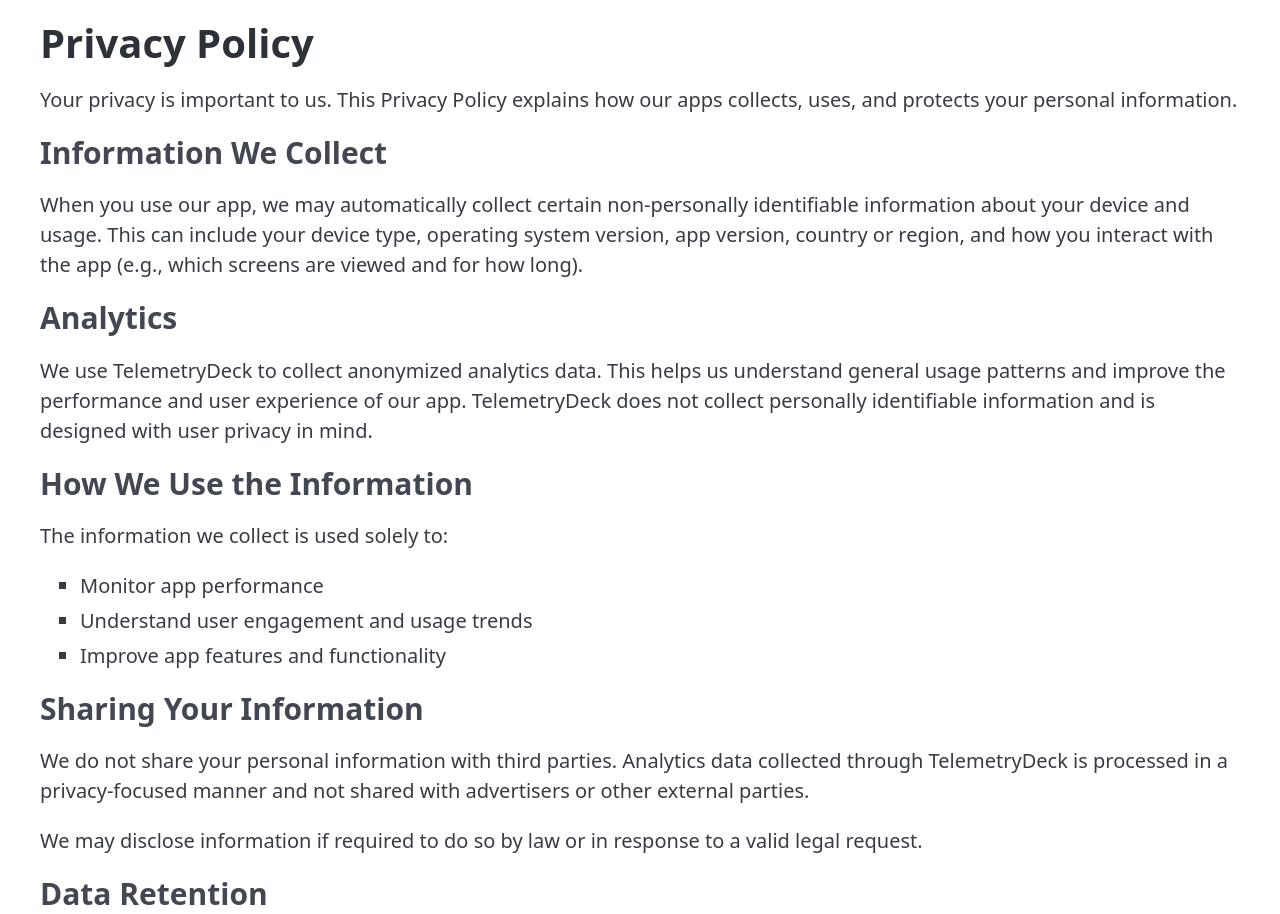
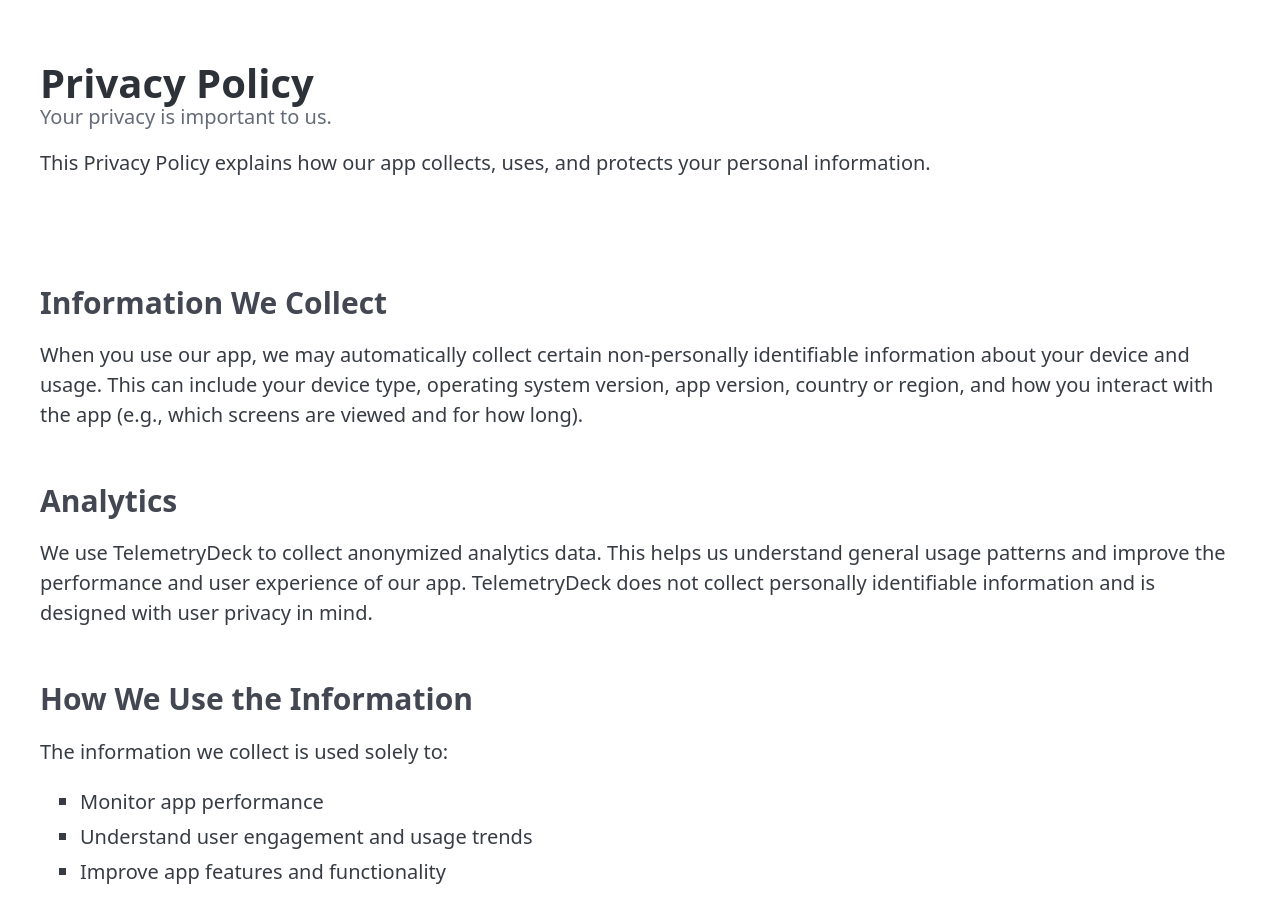
Before and after one commit to robertpinl/robertpinl.github.io, a plain HTML site: page privacy-policy.html in a window 1280 px wide. Shown: the top 914 px of the page. Drawn offline with nearby package versions, Linux system fonts and the light colour scheme.

Commit message:
Update styles

```diff
--- a/privacy-policy.html
+++ b/privacy-policy.html
@@ -5,19 +5,21 @@
   <meta name="viewport" content="width=device-width, initial-scale=1">
   <meta name="color-scheme" content="light dark">
   <title>Privacy Policy</title>
-  <link rel="stylesheet" href="https://cdn.jsdelivr.net/npm/@picocss/pico@2/css/pico.min.css"/>
+  <link rel="stylesheet" href="https://cdn.jsdelivr.net/npm/@picocss/pico@2.1.1/css/pico.min.css"/>
 </head>
 <body>
 
+<header class="container">
+  <hgroup>
+    <h1>Privacy Policy</h1>
+    <h2>Your privacy is important to us.</h2>
+  </hgroup>
+  <p>
+    This Privacy Policy explains how our app collects, uses, and protects your personal information.
+  </p>
+</header>
+
 <main class="container">
-  <header class="container">
-    <h1>Privacy Policy</h1>
-    <p>
-      Your privacy is important to us. This Privacy Policy explains how our apps collects, uses, and protects your
-      personal information.
-    </p>
-  </header>
-
   <section>
     <h3>Information We Collect</h3>
     <p>
@@ -82,5 +84,19 @@
   </section>
 </main>
 
+<footer class="container">
+  <small>Copyright &copy; 2025 Robert Pinl. All rights reserved.</small>
+</footer>
+
 </body>
+
+<style>
+  .container {
+    padding-top: 3rem;
+  }
+  section {
+    padding-block: 0.33rem;
+  }
+</style>
+
 </html>
```
Also changed, not shown: index.html (+2 -2 lines).
